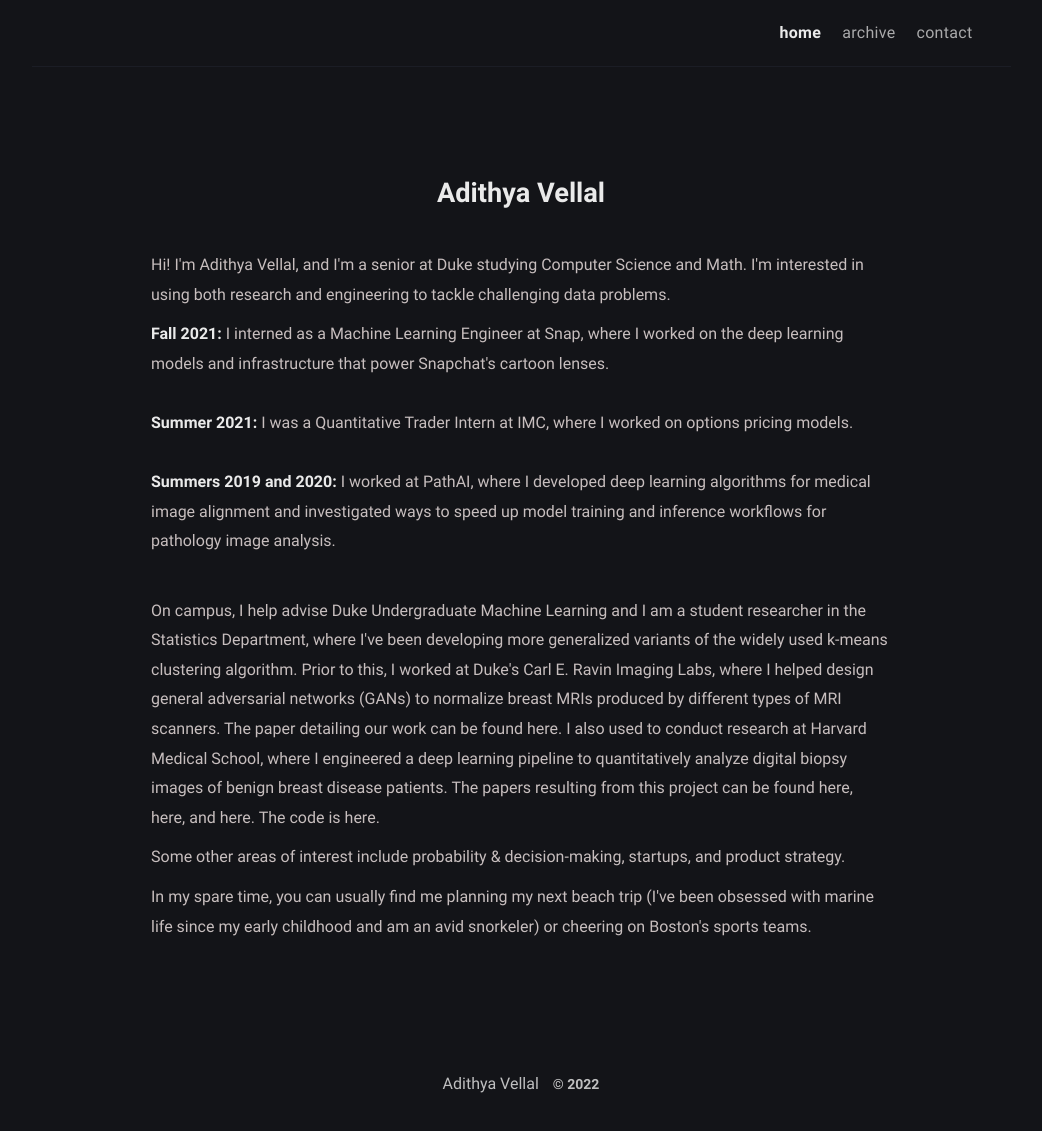
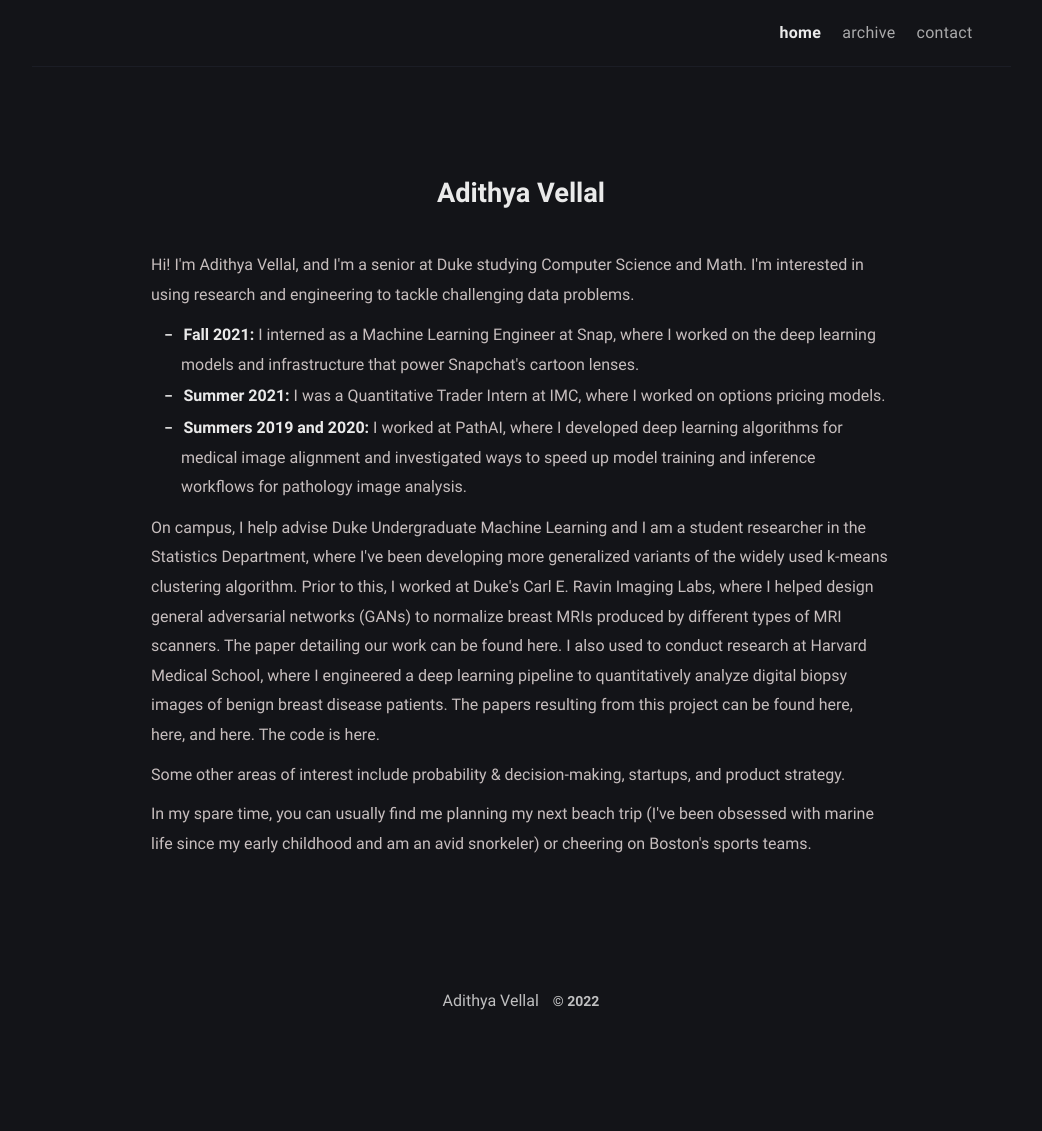
Before and after one commit to avellal14/avellal14.github.io, a Jekyll site: the page built from index.md, in a window 1280 px wide. Shown: the whole page, without its empty margins (119-1161 px from the left). Built offline with Jekyll 4.4.1, drawn with Linux system fonts in a browser that asks for light colours; after the commit the page ends 1048 px from its top, so only the background shows below that.

Commit message:
Update home.html

```diff
--- a/_layouts/home.html
+++ b/_layouts/home.html
@@ -4,20 +4,18 @@ home: false
 ---
 <p>
   Hi! I'm Adithya Vellal, and I'm a senior at Duke studying Computer Science and Math. I'm interested in using
-  both research and engineering to tackle challenging data problems.
+  research and engineering to tackle challenging data problems.
   <br>
 </p>
 
 
-<p>
-  <b> Fall 2021: </b> I interned as a Machine Learning Engineer at Snap, where I worked on the deep learning
-  models and infrastructure that power Snapchat's cartoon lenses. <br> <br>
-
-  <b> Summer 2021: </b> I was a Quantitative Trader Intern at IMC, where I worked on options pricing models. <br> <br>
-
-  <b> Summers 2019 and 2020: </b> I worked at PathAI, where I developed deep learning algorithms for medical image alignment and investigated ways
-  to speed up model training and inference workflows for pathology image analysis.<br> <br>
-</p>
+<ul>
+  <li><b> Fall 2021: </b> I interned as a Machine Learning Engineer at Snap, where I worked on the deep learning
+  models and infrastructure that power Snapchat's cartoon lenses. </li>
+  <li><b> Summer 2021: </b> I was a Quantitative Trader Intern at IMC, where I worked on options pricing models. </li>
+  <li><b> Summers 2019 and 2020: </b> I worked at PathAI, where I developed deep learning algorithms for medical image alignment and investigated ways
+  to speed up model training and inference workflows for pathology image analysis. </li>
+</ul>
 
 <p>
   On campus, I help advise Duke Undergraduate Machine Learning and
```
